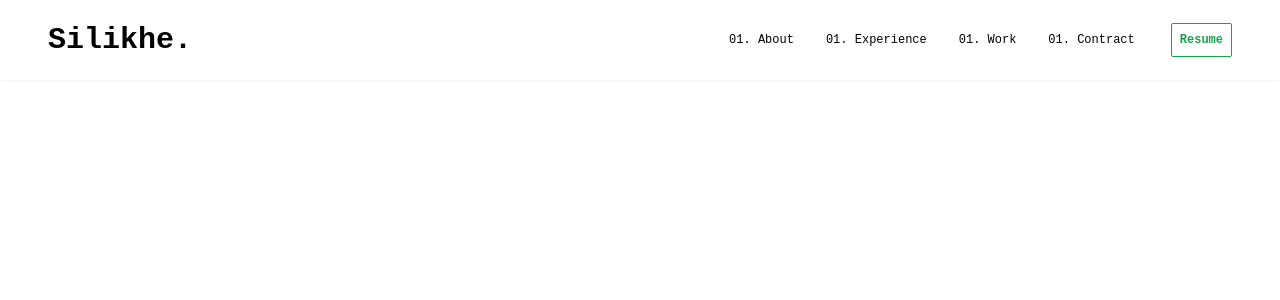
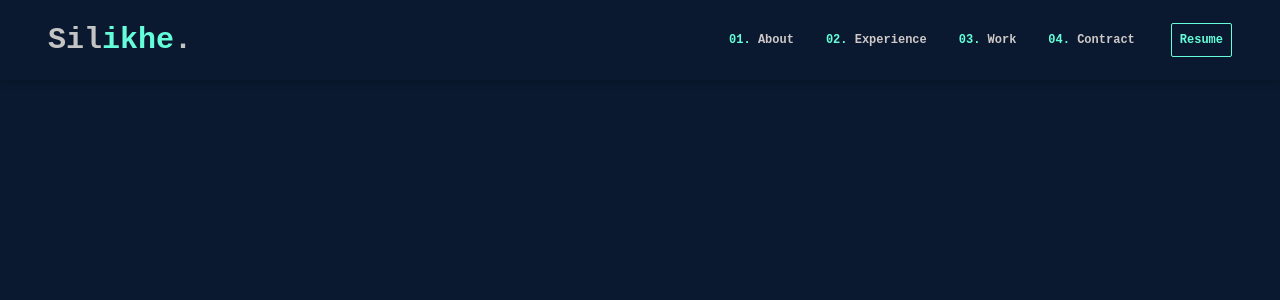
Before and after one commit to Silikhe/Web-Portfolio, a React (Create React App) app: page / in a window 1280 px wide. Shown: the top 300 px of the page. Built offline with nearby package versions, Linux system fonts and the light colour scheme; the HTML template or start-up script is replaced by a standard one.

Commit message:
add all changes

```diff
--- a/public/index.html
+++ b/public/index.html
@@ -25,6 +25,11 @@
       Learn how to configure a non-root public URL by running `npm run build`.
     -->
     <title>React App</title>
+    <style>
+      body{
+        background: #0A192F;
+      }
+    </style>
   </head>
   <body>
     <noscript>You need to enable JavaScript to run this app.</noscript>
--- a/src/App.js
+++ b/src/App.js
@@ -2,7 +2,7 @@ import Navbar from './components/Navbar';
 
 function App() {
   return (
-    <div>
+    <div className='bg-[#0A192F]'>
       <Navbar />
     </div>
   );
--- a/src/components/Navbar.js
+++ b/src/components/Navbar.js
@@ -3,22 +3,25 @@ import { MenuIcon, XIcon } from '@heroicons/react/solid'
 
 export default function Navbar() {
   return (
-    <div className='w-screen h-[80px] z-10 bg-white fixed drop-shadow-sm '>
+    <div className='w-screen h-[80px] z-10 bg-[#0A192F] fixed drop-shadow-md '>
       <div className='px-2 flex justify-between items-center w-full h-full'>
         <div className='flex justify-between items-center'>
-          <h1 className='font-2xl font-bold  ml-10 sm:text-3xl'>Silikhe.</h1>
-
+          <h1 className='font-2xl font-bold text-[#c4c4c4]  ml-10 sm:text-3xl'>Sil<span>ikhe</span>.</h1>
         </div>
         <div className='hidden md:flex pr-10'>
           <ul className='hidden md:flex pr-5  '>
-            <li>01. About</li>
-            <li>01. Experience</li>
-            <li>01. Work </li>
-            <li>01. Contract</li>
+            <li><span>01.</span> About</li>
+            <li><span>02.</span> Experience</li>
+            <li><span>03.</span> Work </li>
+            <li><span>04.</span> Contract</li>
           </ul>
+          <div className='md:hidden'>
+            <MenuIcon class="h-5 w-5 text-black-500" />
+          </div>
           <div className='flex justify-between items-center'>
             <button className=''>Resume</button>
           </div>
+
         </div>
       </div>
     </div>
--- a/src/index.css
+++ b/src/index.css
@@ -4,11 +4,17 @@
 
 @layer base{
   li{
-    @apply p-4 text-xs
+    @apply p-4 text-xs font-semibold text-[#cec8c8]
+    hover:text-[#64FFDA]
+  }
+
+  span{
+    @apply  text-[#64FFDA]
   }
 
   button{
-    @apply text-green-600  text-xs p-2  border border-green-600 rounded-sm font-bold
+    @apply   text-xs p-2  border border-[#64FFDA] rounded-sm font-bold text-[#64FFDA]
+
   }
 }
 
```
